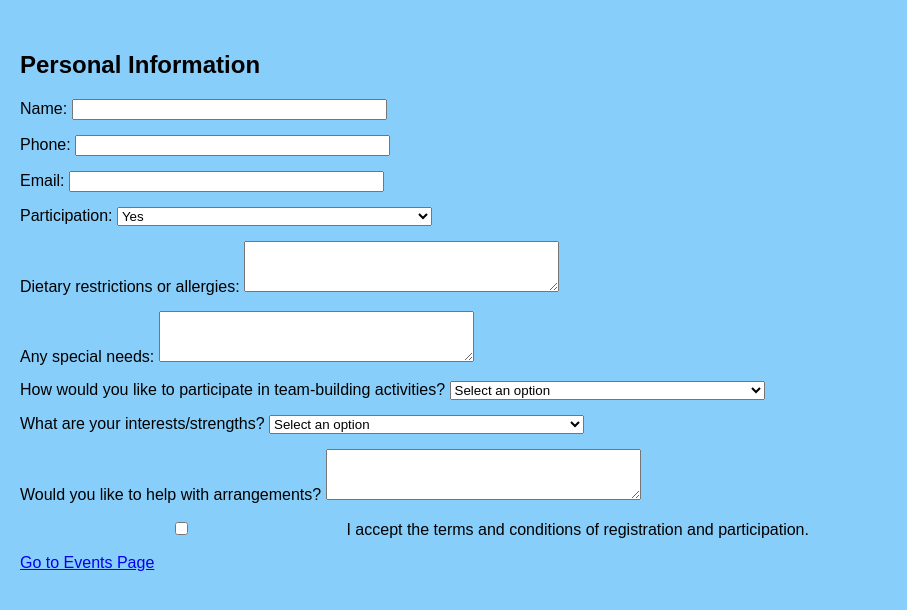
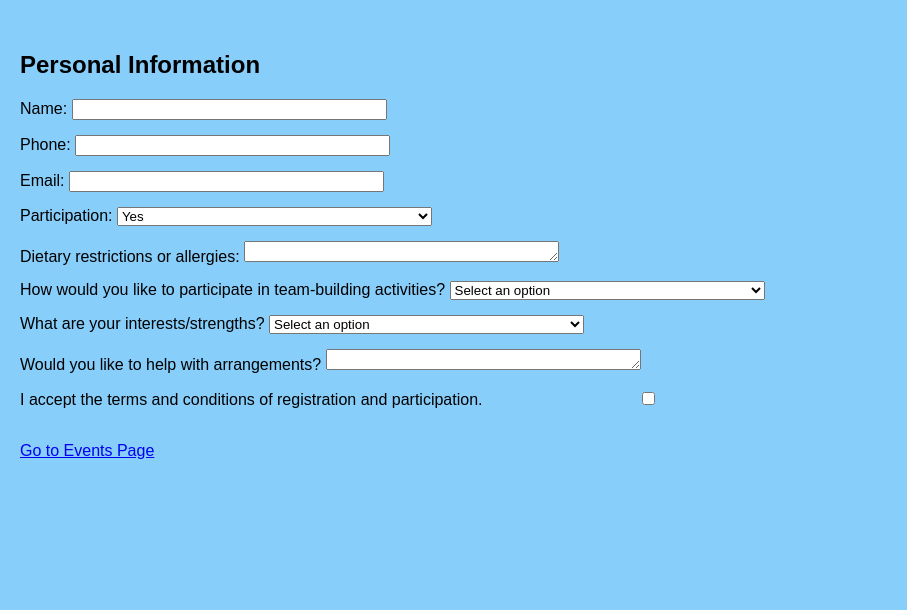
Before and after one commit to topiastuominen/MD, a plain HTML site: page MightyDucks/index.html in a window 1280 px wide. Shown: the part 128-738 px from the top of the page, without its empty margins (0-907 px from the left). Drawn offline with Linux system fonts and the light colour scheme.

Commit message:
Add files via upload

```diff
--- a/MightyDucks/index.html
+++ b/MightyDucks/index.html
@@ -38,12 +38,9 @@
       </div>
       <div class="form-group">
         <label for="dietary">Dietary restrictions or allergies:</label>
-        <textarea id="dietary" name="dietary" rows="3"></textarea>
+        <textarea id="dietary" name="dietary" rows="1"></textarea>
       </div>
-      <div class="form-group">
-        <label for="special-needs">Any special needs:</label>
-        <textarea id="special-needs" name="special-needs" rows="3"></textarea>
-      </div>
+
       <div class="form-group">
         <label for="group-activity"
           >How would you like to participate in team-building activities?</label
@@ -74,15 +71,21 @@
         <label for="assistance"
           >Would you like to help with arrangements?</label
         >
-        <textarea id="assistance" name="assistance" rows="3"></textarea>
+        <textarea id="assistance" name="assistance" rows="1"></textarea>
       </div>
       <div class="column">
         <div class="form-group">
           <label>
-            <input type="checkbox" id="terms" name="terms" />
             I accept the terms and conditions of registration and participation.
           </label>
+          <input
+            type="checkbox"
+            id="terms"
+            name="terms"
+            title="Accept terms and conditions"
+          />
         </div>
+        <br />
         <a href="events.html" class="button">Go to Events Page</a>
       </div>
     </div>
```
